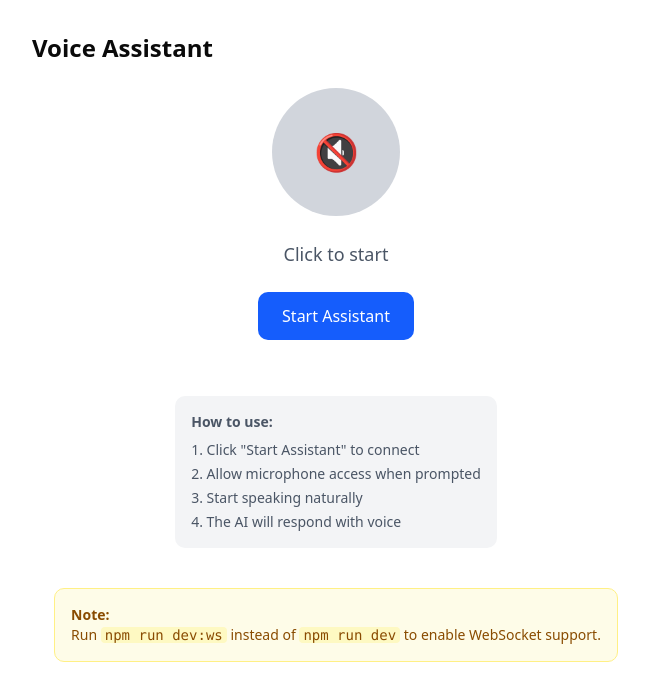
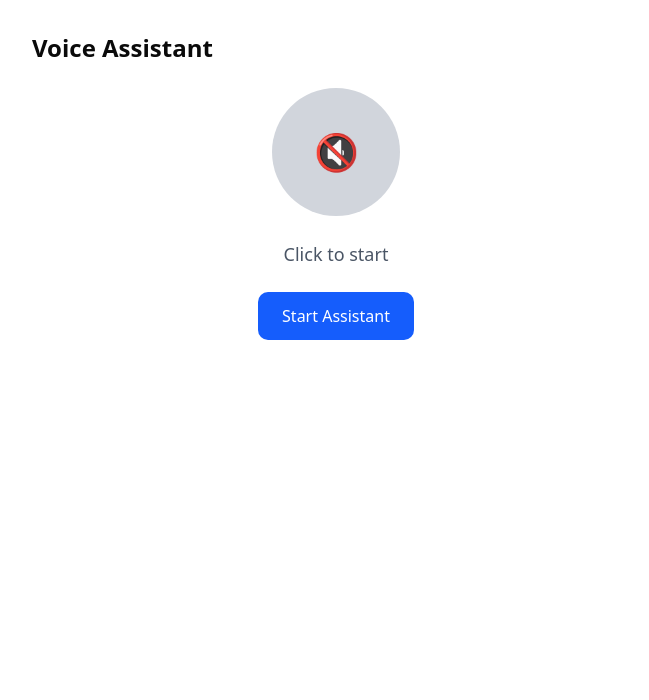
Before and after one commit to shiningsudipto/ai-sdk-practice, a Next.js app: page /voice-assistant in a window 1280 px wide. Shown: the top 700 px of the page, without its empty margins (304-953 px from the left). Built offline with nearby package versions, Linux system fonts and the light colour scheme.

Commit message:
ui updated

```diff
--- a/app/api/img-generate/route.ts
+++ b/app/api/img-generate/route.ts
@@ -1,7 +1,7 @@
 import { openai } from "@ai-sdk/openai";
 import { generateImage } from "ai";
 
-export async function POST(req: Response) {
+export async function POST(req: Request) {
   try {
     const { prompt } = await req.json();
 
--- a/app/api/transcribe-audio/route.ts
+++ b/app/api/transcribe-audio/route.ts
@@ -1,7 +1,7 @@
 import { openai } from "@ai-sdk/openai";
 import { experimental_transcribe as transcribe } from "ai";
 
-export async function POST(req: Response) {
+export async function POST(req: Request) {
   try {
     const formData = await req.formData();
     const audioFile = formData.get("audio") as File;
--- a/app/voice-assistant/page.tsx
+++ b/app/voice-assistant/page.tsx
@@ -302,29 +302,6 @@ export default function VoiceAssistantPage() {
             </button>
           )}
         </div>
-
-        {/* Instructions */}
-        <div className="mt-8 p-4 bg-gray-100 rounded-lg text-sm text-gray-600">
-          <h3 className="font-semibold mb-2">How to use:</h3>
-          <ol className="list-decimal list-inside space-y-1">
-            <li>Click "Start Assistant" to connect</li>
-            <li>Allow microphone access when prompted</li>
-            <li>Start speaking naturally</li>
-            <li>The AI will respond with voice</li>
-          </ol>
-        </div>
-
-        {/* Note about custom server */}
-        <div className="mt-4 p-4 bg-yellow-50 border border-yellow-200 rounded-lg text-sm text-yellow-800">
-          <p className="font-semibold">Note:</p>
-          <p>
-            Run{" "}
-            <code className="bg-yellow-100 px-1 rounded">npm run dev:ws</code>{" "}
-            instead of{" "}
-            <code className="bg-yellow-100 px-1 rounded">npm run dev</code> to
-            enable WebSocket support.
-          </p>
-        </div>
       </div>
     </div>
   );
--- a/server.ts
+++ b/server.ts
@@ -11,13 +11,13 @@ const handle = app.getRequestHandler();
 
 // Load data from JSON files
 const employees = JSON.parse(
-  readFileSync(join(process.cwd(), "public", "employee.json"), "utf-8")
+  readFileSync(join(process.cwd(), "public", "employee.json"), "utf-8"),
 );
 const aboutData = JSON.parse(
-  readFileSync(join(process.cwd(), "public", "about.json"), "utf-8")
+  readFileSync(join(process.cwd(), "public", "about.json"), "utf-8"),
 );
 const faqData = JSON.parse(
-  readFileSync(join(process.cwd(), "public", "faq.json"), "utf-8")
+  readFileSync(join(process.cwd(), "public", "faq.json"), "utf-8"),
 );
 
 // Define tools for OpenAI Realtime API
@@ -133,10 +133,13 @@ function executeTool(name: string, args: Record<string, string>) {
     case "getEmployeeByName": {
       const searchTerm = args.name.toLowerCase();
       const found = employees.filter((emp: { name: string }) =>
-        emp.name.toLowerCase().includes(searchTerm)
+        emp.name.toLowerCase().includes(searchTerm),
       );
       if (found.length === 0) {
-        return { success: false, message: `No employee found matching "${args.name}"` };
+        return {
+          success: false,
+          message: `No employee found matching "${args.name}"`,
+        };
       }
       return { success: true, employees: found };
     }
@@ -144,20 +147,25 @@ function executeTool(name: string, args: Record<string, string>) {
     case "getEmployeeByDesignation": {
       const searchTerm = args.designation.toLowerCase();
       const found = employees.filter((emp: { designation: string }) =>
-        emp.designation.toLowerCase().includes(searchTerm)
+        emp.designation.toLowerCase().includes(searchTerm),
       );
       if (found.length === 0) {
-        return { success: false, message: `No employees found with designation "${args.designation}"` };
+        return {
+          success: false,
+          message: `No employees found with designation "${args.designation}"`,
+        };
       }
       return { success: true, count: found.length, employees: found };
     }
 
     case "getAllEmployees": {
-      const summary = employees.map((emp: { name: string; designation: string; email: string }) => ({
+      const summary = employees.map(
+        (emp: { name: string; designation: string; email: string }) => ({
           name: emp.name,
           designation: emp.designation,
           email: emp.email,
-      }));
+        }),
+      );
       return { success: true, count: employees.length, employees: summary };
     }
 
@@ -176,10 +184,13 @@ function executeTool(name: string, args: Record<string, string>) {
         const found = aboutData.services.filter(
           (service: { title: string; description: string }) =>
             service.title.toLowerCase().includes(searchTerm) ||
-            service.description.toLowerCase().includes(searchTerm)
+            service.description.toLowerCase().includes(searchTerm),
         );
         if (found.length === 0) {
-          return { success: false, message: `No service found matching "${args.serviceName}"` };
+          return {
+            success: false,
+            message: `No service found matching "${args.serviceName}"`,
+          };
         }
         return { success: true, services: found };
       }
@@ -192,8 +203,13 @@ function executeTool(name: string, args: Record<string, string>) {
 
     case "searchFAQ": {
       const searchTerm = args.query.toLowerCase();
-      const results: { category: string; question: string; answer: string }[] = [];
-      faqData.forEach((category: { title_highlight: string; faqs: { question: string; answer: string }[] }) => {
+      const results: { category: string; question: string; answer: string }[] =
+        [];
+      faqData.forEach(
+        (category: {
+          title_highlight: string;
+          faqs: { question: string; answer: string }[];
+        }) => {
           category.faqs.forEach((faq) => {
             if (
               faq.question.toLowerCase().includes(searchTerm) ||
@@ -206,9 +222,13 @@ function executeTool(name: string, args: Record<string, string>) {
               });
             }
           });
-      });
+        },
+      );
       if (results.length === 0) {
-        return { success: false, message: `No FAQs found matching "${args.query}"` };
+        return {
+          success: false,
+          message: `No FAQs found matching "${args.query}"`,
+        };
       }
       return { success: true, count: results.length, faqs: results };
     }
@@ -216,10 +236,12 @@ function executeTool(name: string, args: Record<string, string>) {
     case "getFAQsByCategory": {
       const searchTerm = args.category.toLowerCase();
       const found = faqData.find((cat: { title_highlight: string }) =>
-        cat.title_highlight.toLowerCase().includes(searchTerm)
+        cat.title_highlight.toLowerCase().includes(searchTerm),
       );
       if (!found) {
-        const categories = faqData.map((cat: { title_highlight: string }) => cat.title_highlight);
+        const categories = faqData.map(
+          (cat: { title_highlight: string }) => cat.title_highlight,
+        );
         return {
           success: false,
           message: `Category not found. Available: ${categories.join(", ")}`,
@@ -278,7 +300,7 @@ app.prepare().then(() => {
           type: "session.update",
           session: {
             modalities: ["text", "audio"],
-            instructions: `You are Sukuna, the voice assistant for StrategyByte (SB), a digital agency.
+            instructions: `You are Sukuna, the voice assistant for StrategyByte (SB), a digital agency. Always speak in English.
 You have access to tools for employee information, company info, services, and FAQs.
 Use the appropriate tool to answer questions about StrategyByte.
 Keep responses brief and conversational for voice.
@@ -346,14 +368,14 @@ Introduce yourself as Sukuna when greeted.`,
                   call_id: call_id,
                   output: JSON.stringify(result),
                 },
-              })
+              }),
             );
 
             // Request the AI to continue responding
             openaiWs.send(
               JSON.stringify({
                 type: "response.create",
-              })
+              }),
             );
           } catch (e) {
             console.error("Error executing tool:", e);
```
Lines whose indentation alone changed are shown as unchanged.
